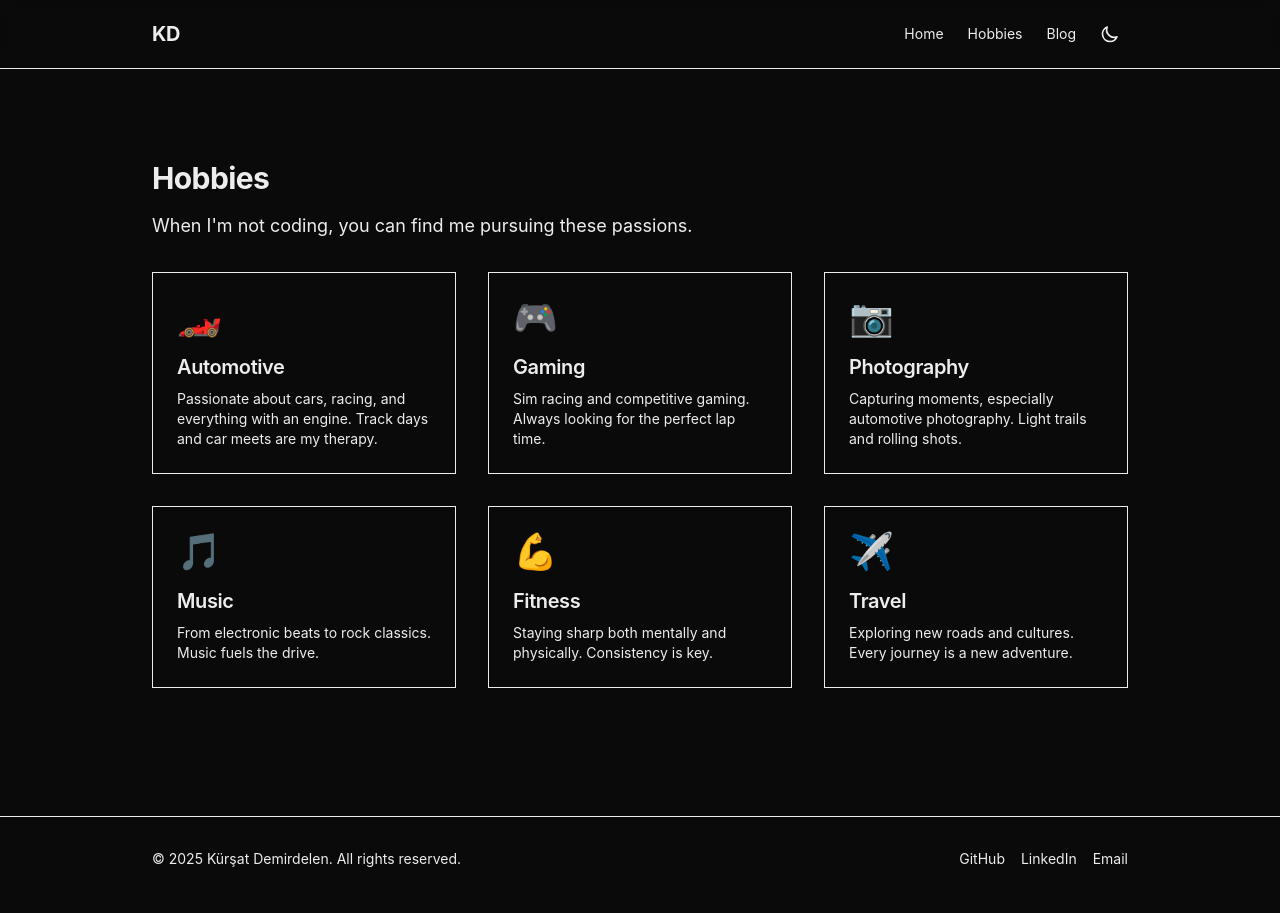
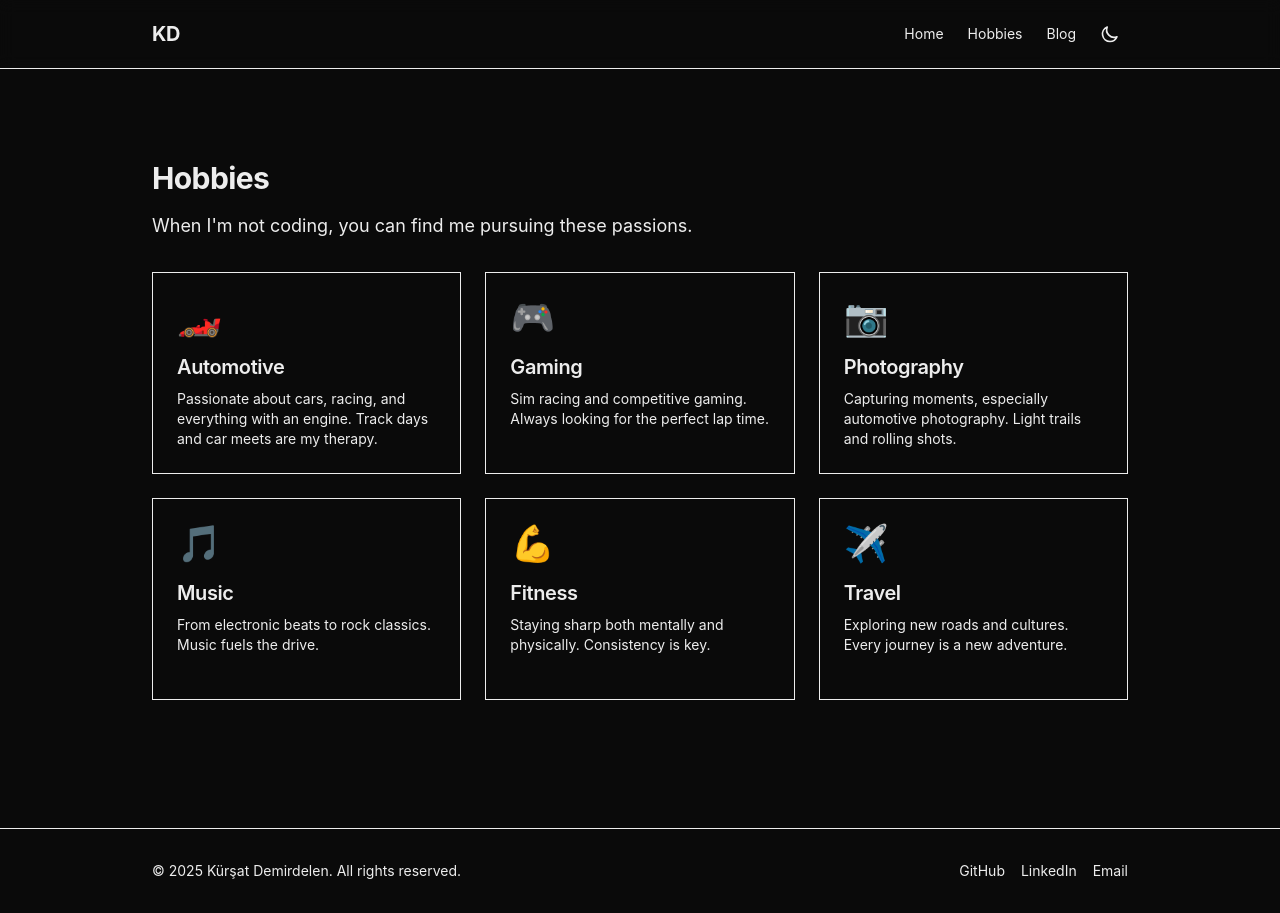
Before and after one commit to kursatdemirdelen/personal-site, a Next.js app: page /hobbies in a window 1280 px wide. Built offline with nearby package versions, Linux system fonts and the light colour scheme.

Commit message:
add slide-in animation and adjust grid gap for hobbies section

```diff
--- a/src/app/globals.css
+++ b/src/app/globals.css
@@ -73,3 +73,15 @@ body {
   box-shadow: 0 0 0 2px var(--accent);
   border-color: var(--accent);
 }
+
+/* animations */
+@keyframes slideIn {
+  0% {
+    transform: translateX(-100%);
+    opacity: 0;
+  }
+  100% {
+    transform: translateX(0);
+    opacity: 1;
+  }
+}
--- a/src/app/hobbies/page.tsx
+++ b/src/app/hobbies/page.tsx
@@ -9,7 +9,7 @@ export default function Hobbies() {
         title="Hobbies"
         description="When I'm not coding, you can find me pursuing these passions."
       >
-        <div className="grid gap-8 md:grid-cols-2 lg:grid-cols-3">
+        <div className="grid gap-6 sm:grid-cols-2 lg:grid-cols-3 auto-rows-fr">
           {hobbies.map((hobby) => (
             <HobbyCard key={hobby.title} hobby={hobby} />
           ))}
```
